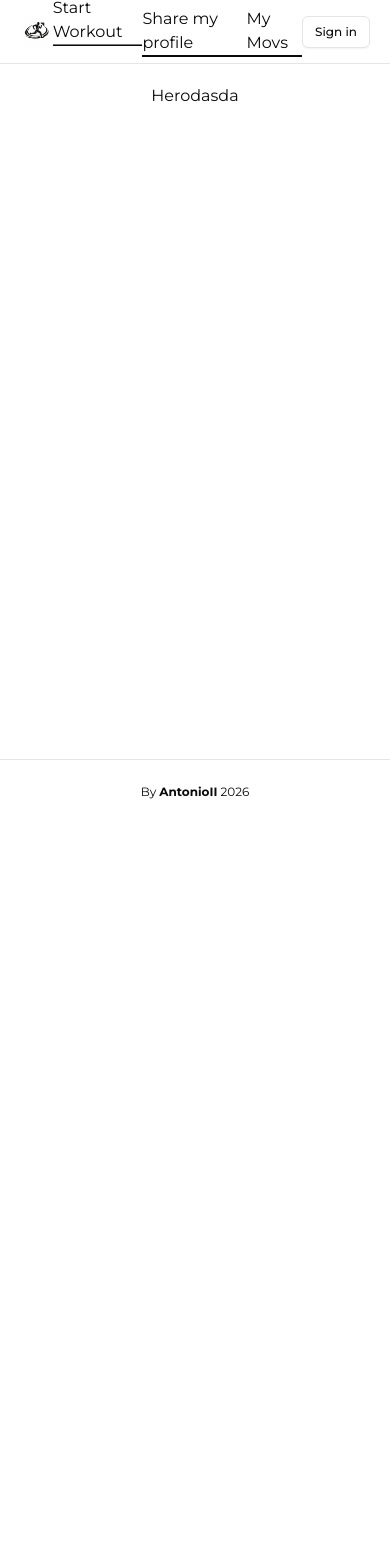
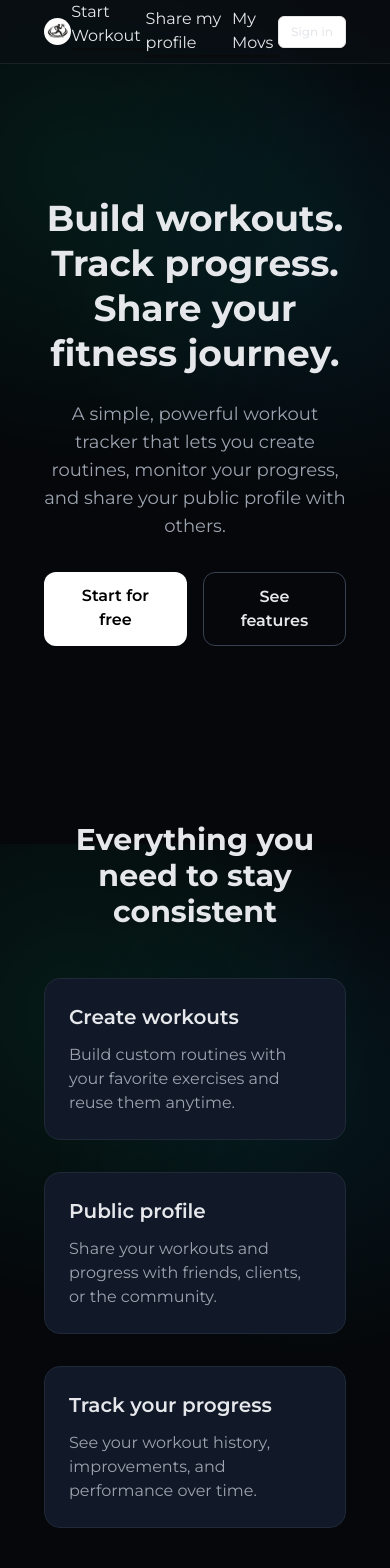
Before and after one commit to AntonioIonica/dailymovit, a Next.js app: page / in a window 390 px wide. Shown: the top 1568 px of the page. Before the commit the page ends 844 px from the top, so only its background shows below. Built offline with nearby package versions, Linux system fonts and the light colour scheme; no server answers; the database is empty.

Commit message:
feat: changed brand colors and styled pages except hero

```diff
--- a/app/globals.css
+++ b/app/globals.css
@@ -38,9 +38,9 @@
     --card-foreground: 0 0% 98%;
     --popover: 0 0% 3.9%;
     --popover-foreground: 0 0% 98%;
-    --primary: 117 30 71;
+    --primary: 214.29 94.59% 92.75%;
     --primary-foreground: 0 0% 9%;
-    --secondary: 117 41 34;
+    --secondary: 213.23 100% 87.25%;
     --secondary-foreground: 0 0% 98%;
     --muted: 0 0% 14.9%;
     --muted-foreground: 0 0% 63.9%;
@@ -63,10 +63,19 @@
   * {
     @apply border-border box-border;
   }
+}
 
-  body {
-    @apply bg-background text-foreground;
-  }
+body {
+  margin: 0;
+  font-family: sans-serif;
+  background: radial-gradient(circle at 20% 20%,
+      rgba(0, 255, 180, 0.08),
+      transparent 40%),
+    radial-gradient(circle at 80% 30%,
+      rgba(0, 200, 255, 0.08),
+      transparent 40%),
+    #05070a;
+  color: #e5e7eb;
 }
 
 @theme {
@@ -87,11 +96,53 @@ dialog::backdrop {
   border-radius: 5px;
   font: bold;
   border-color: hsl(var(--border));
-  color: white;
+  color: rgb(32, 32, 32);
   background-color: hsl(var(--primary));
 }
 
 .btn:hover {
-  background: #aad06cec;
+  background: hsl(var(--secondary));
   scale: 105%;
 }
+
+/* To be used with glow */
+.card {
+  background: #0f141e99;
+  backdrop-filter: blur(12px);
+  -webkit-backdrop-filter: blur(12px);
+
+  border: 1px solid rgba(255, 255, 255, 0.08);
+  border-radius: 16px;
+
+  box-shadow:
+    0 10px 30px rgba(0, 0, 0, 0.4),
+    inset 0 0 40px rgba(0, 255, 180, 0.05);
+
+  padding: 24px;
+}
+
+.glow {
+  position: relative;
+}
+
+.glow::before {
+  content: "";
+  position: absolute;
+  inset: -2px;
+  background: radial-gradient(circle,
+      rgba(0, 255, 180, 0.15),
+      transparent 60%);
+  filter: blur(40px);
+  z-index: -1;
+}
+
+.navbar {
+  background: rgba(10, 15, 20, 0.7);
+  backdrop-filter: blur(10px);
+  border-bottom: 1px solid rgba(255, 255, 255, 0.08);
+  padding: 12px 24px;
+}
+
+
+/* Primary Buttons: #2563EB */
+/* Secondary buttons: #273244 */
--- a/app/movs/[id]/page.tsx
+++ b/app/movs/[id]/page.tsx
@@ -210,7 +210,7 @@ const MovsList = () => {
       {/* Charts and general info */}
       <div className="streaks flex h-[30vh] w-full space-x-3">
         {/* Charts */}
-        <div className="flex w-[60%] bg-primary-foreground">
+        <div className="card glow flex w-[60%]">
           <div className="flex max-h-[100%] w-[100%] items-center justify-center p-2">
             <LineChart
               style={{
@@ -237,7 +237,7 @@ const MovsList = () => {
         </div>
 
         {/* General info */}
-        <div className="flex w-[40%] flex-col space-y-3 bg-primary-foreground px-6 py-3">
+        <div className="card glow flex w-[40%] flex-col space-y-3 bg-primary-foreground px-6 py-3">
           <div>Number of workouts: {allWorkouts?.length ?? 0}</div>
           <div>
             Total reps:{" "}
@@ -278,7 +278,7 @@ const MovsList = () => {
       {/* Container for workouts and calendar */}
       <div className="flex h-[54vh] w-full space-x-3">
         {/* Calendar */}
-        <div className="w-[40%] bg-primary-foreground">
+        <div className="card glow w-[40%] bg-primary-foreground">
           <CalendarContainer
             dateValue={dateValue}
             setDateValue={setDateValue}
@@ -288,7 +288,7 @@ const MovsList = () => {
         </div>
 
         {/* Workouts list */}
-        <div className="h-full w-[60%] bg-primary-foreground text-lg">
+        <div className="card glow h-full w-[60%] bg-primary-foreground text-lg">
           <div className="h-full max-h-[64vh] w-[100%] overflow-y-auto">
             <div className="container flex w-full flex-col items-start space-y-0">
               {!workoutsLoading ? (
--- a/app/page.tsx
+++ b/app/page.tsx
@@ -2,14 +2,14 @@ import { Hero } from "@/components/hero";
 
 export default function Home() {
   return (
-    <div className="flex flex-col items-center justify-between h-[90vh]">
+    <div className="flex h-[90vh] flex-col items-center justify-between">
       {/* Hero section */}
-      <div className="flex-1 flex flex-col max-w-screen p-5 items-center">
+      <div className="max-w-screen flex flex-1 flex-col items-center p-5">
         <Hero />
       </div>
 
       {/* Footer section */}
-      <footer className="w-screen flex items-center justify-center border-t mx-auto text-center text-xs gap-4 py-6">
+      <footer className="card glow mx-auto flex w-screen items-center justify-center gap-4 border-t py-6 text-center text-xs">
         <p>
           By{" "}
           <a
--- a/components/NavBar.tsx
+++ b/components/NavBar.tsx
@@ -8,7 +8,7 @@ export default function Navbar({ children }: { children: ReactNode }) {
   return (
     <main className="min-h-screen flex flex-col items-center">
       {/* Fixed Navbar */}
-      <nav className="z-10 w-full flex justify-center border-b border-b-foreground/10 h-16 fixed bg-background">
+      <nav className="navbar z-10 w-full flex justify-center border-b border-b-foreground/10 h-16 fixed">
         <div className="w-full max-w-5xl flex justify-between items-center p-3 px-5 text-md">
           <Link href={"/"}>
             <Logo />
@@ -23,7 +23,7 @@ export default function Navbar({ children }: { children: ReactNode }) {
       </nav>
 
       {/* Main content */}
-      <div className="container flex flex-col mt-16 items-center justify-center">
+      <div className="container flex flex-col mt-20 items-center justify-center">
         {children}
       </div>
     </main>
--- a/components/hero.tsx
+++ b/components/hero.tsx
@@ -1,3 +1,83 @@
 export function Hero() {
-  return <div className="flex flex-col">Herodasda</div>;
+  return (
+    <>
+      <section className="mx-auto max-w-6xl px-6 py-24 text-center">
+        <h2 className="text-4xl font-bold leading-tight sm:text-5xl md:text-6xl">
+          Build workouts. Track progress.
+          <br />
+          Share your fitness journey.
+        </h2>
+
+        <p className="mx-auto mt-6 max-w-2xl text-lg text-gray-400">
+          A simple, powerful workout tracker that lets you create routines,
+          monitor your progress, and share your public profile with others.
+        </p>
+
+        <div className="mt-8 flex justify-center gap-4">
+          <a
+            href="/signup"
+            className="rounded-xl bg-white px-6 py-3 font-semibold text-black hover:bg-gray-200"
+          >
+            Start for free
+          </a>
+          <a
+            href="#features"
+            className="rounded-xl border border-gray-700 px-6 py-3 font-semibold text-gray-200 hover:bg-gray-900"
+          >
+            See features
+          </a>
+        </div>
+      </section>
+      <section id="features" className="mx-auto max-w-6xl px-6 py-20">
+        <h3 className="text-center text-3xl font-bold">
+          Everything you need to stay consistent
+        </h3>
+
+        <div className="mt-12 grid gap-8 md:grid-cols-3">
+          {/* Feature 1 */}
+          <div className="rounded-2xl border border-gray-800 bg-gray-900 p-6">
+            <h4 className="text-xl font-semibold">Create workouts</h4>
+            <p className="mt-3 text-gray-400">
+              Build custom routines with your favorite exercises and reuse them
+              anytime.
+            </p>
+          </div>
+
+          {/* Feature 2 */}
+          <div className="rounded-2xl border border-gray-800 bg-gray-900 p-6">
+            <h4 className="text-xl font-semibold">Public profile</h4>
+            <p className="mt-3 text-gray-400">
+              Share your workouts and progress with friends, clients, or the
+              community.
+            </p>
+          </div>
+
+          {/* Feature 3 */}
+          <div className="rounded-2xl border border-gray-800 bg-gray-900 p-6">
+            <h4 className="text-xl font-semibold">Track your progress</h4>
+            <p className="mt-3 text-gray-400">
+              See your workout history, improvements, and performance over time.
+            </p>
+          </div>
+        </div>
+      </section>
+      <section className="border-t border-gray-800">
+        <div className="mx-auto max-w-4xl px-6 py-20 text-center">
+          <h3 className="text-3xl font-bold">
+            Ready to start your next workout?
+          </h3>
+          <p className="mt-4 text-gray-400">
+            Join now and track your progress from day one.
+          </p>
+
+          <a
+            href="/signup"
+            className="mt-8 inline-block rounded-xl bg-white px-8 py-3 font-semibold text-black hover:bg-gray-200"
+          >
+            Create your account
+          </a>
+        </div>
+      </section>
+    </>
+  );
 }
--- a/components/login-form.tsx
+++ b/components/login-form.tsx
@@ -23,7 +23,7 @@ export function LoginForm({
       const { error } = await supabase.auth.signInWithOAuth({
         provider: "google",
         options: {
-          redirectTo: `http://localhost:3000/auth/callback?next=/protected`,
+          redirectTo: `http://localhost:3000/auth/callback?next=/`,
           queryParams: {
             access_type: "offline",
             prompt: "consent",
@@ -39,7 +39,7 @@ export function LoginForm({
 
   return (
     <div className={cn("flex flex-col gap-6", className)} {...props}>
-      <Card>
+      <Card className="card glow">
         <CardHeader>
           <CardTitle className="text-2xl flex justify-center">
             Login with:
--- a/components/logout-button.tsx
+++ b/components/logout-button.tsx
@@ -18,7 +18,7 @@ export function LogoutButton() {
   return (
     <Button
       onClick={logout}
-      className="text-white font-bold hover:scale-110 hover:opacity-90"
+      className="text-gray-900 font-bold hover:scale-110 hover:opacity-90"
     >
       Logout
     </Button>
```
Also changed, not shown: app/Calendar.css (+41 -39 lines), app/dashboard/page.tsx (+6 -2 lines), app/movs/create/page.tsx (+17 -16 lines), app/profile/[user_name]/page.tsx (+10 -10 lines).
